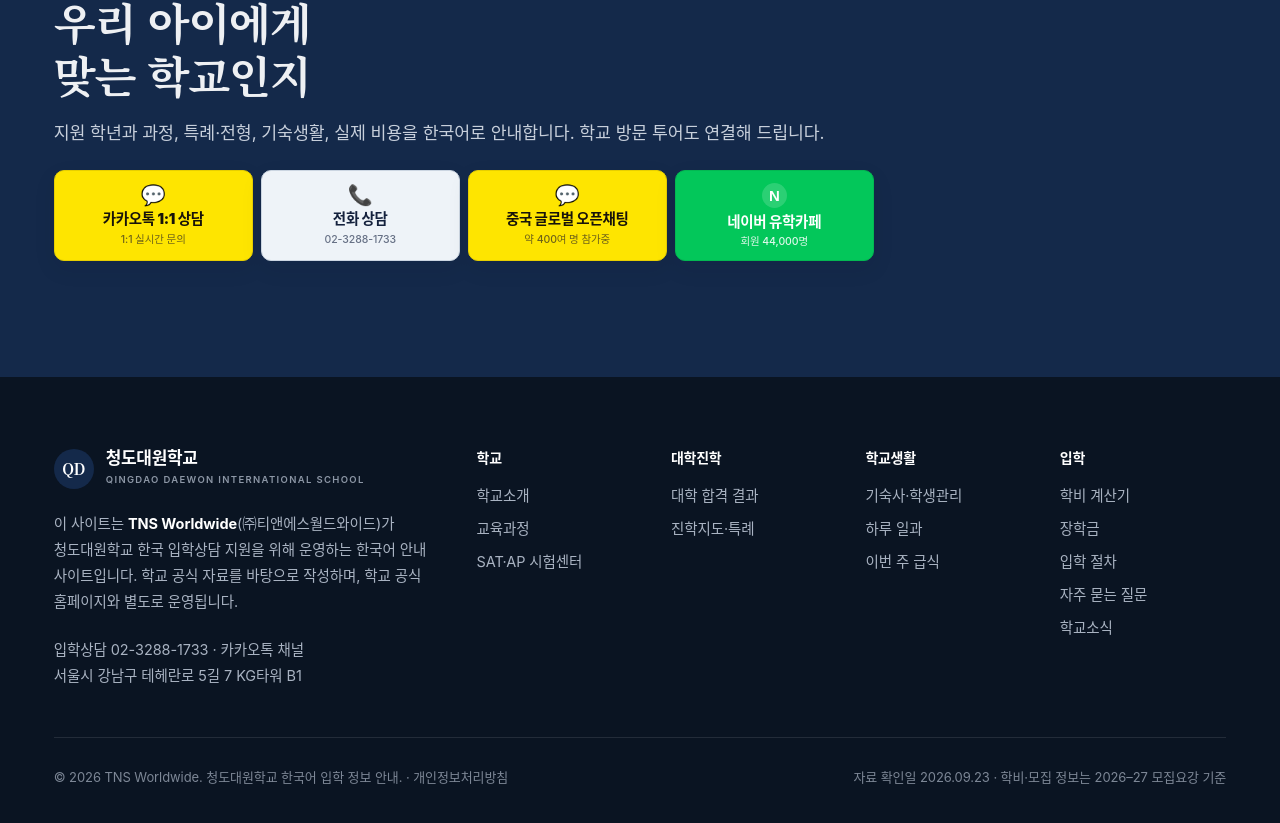
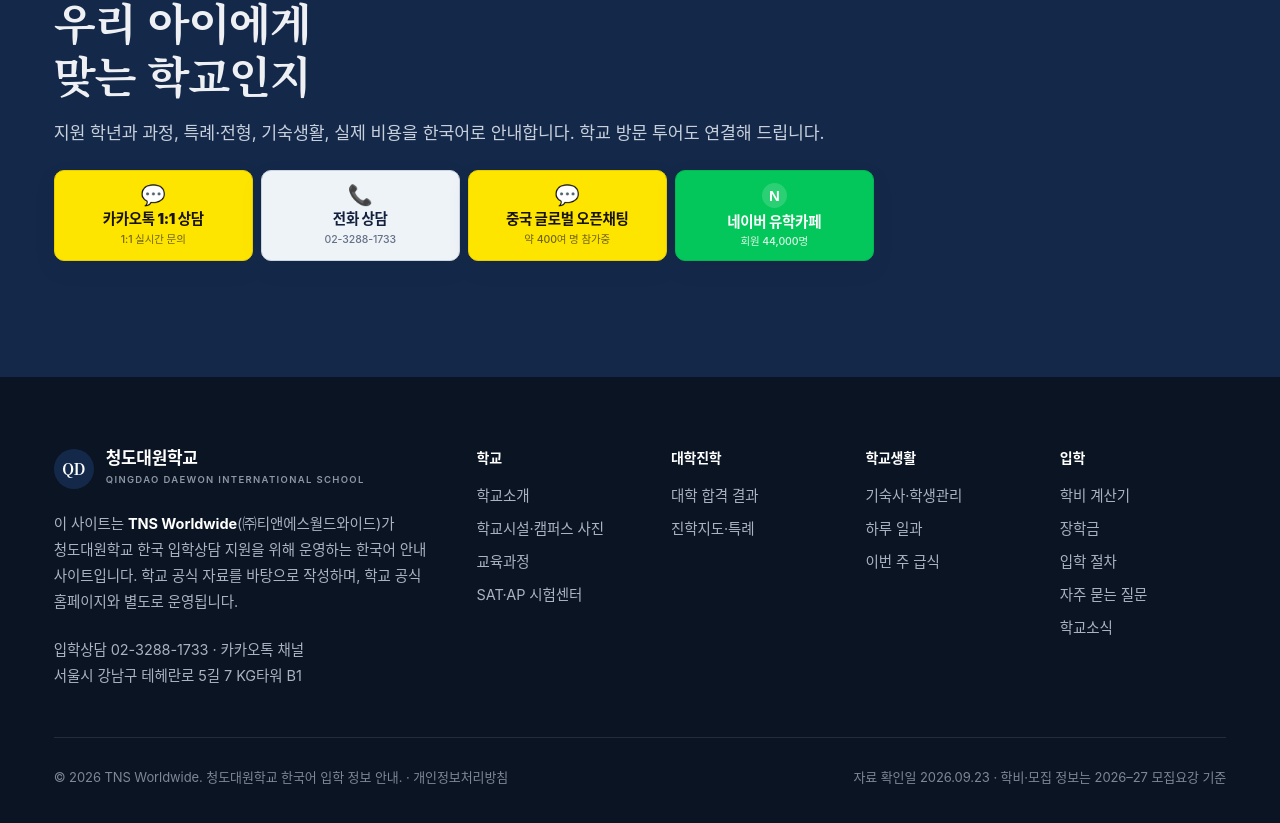
Before and after one commit to tnsuhak/qdis, a React (Vite) app: page / in a window 1280 px wide. Shown: the part 9832-10655 px from the top of the page. Built offline with nearby package versions, Linux system fonts and the light colour scheme; a web font is replaced by a local one.

Commit message:
Add school facilities gallery link to footer

```diff
--- a/components/layout/Layout.tsx
+++ b/components/layout/Layout.tsx
@@ -79,6 +79,7 @@ export function Footer() {
               <h4>학교</h4>
               <ul>
                 <li><a href="/about">학교소개</a></li>
+                <li><a href="/about#facilities">학교시설·캠퍼스 사진</a></li>
                 <li><a href="/academics">교육과정</a></li>
                 <li><a href="/sat-ap">SAT·AP 시험센터</a></li>
               </ul>
```
